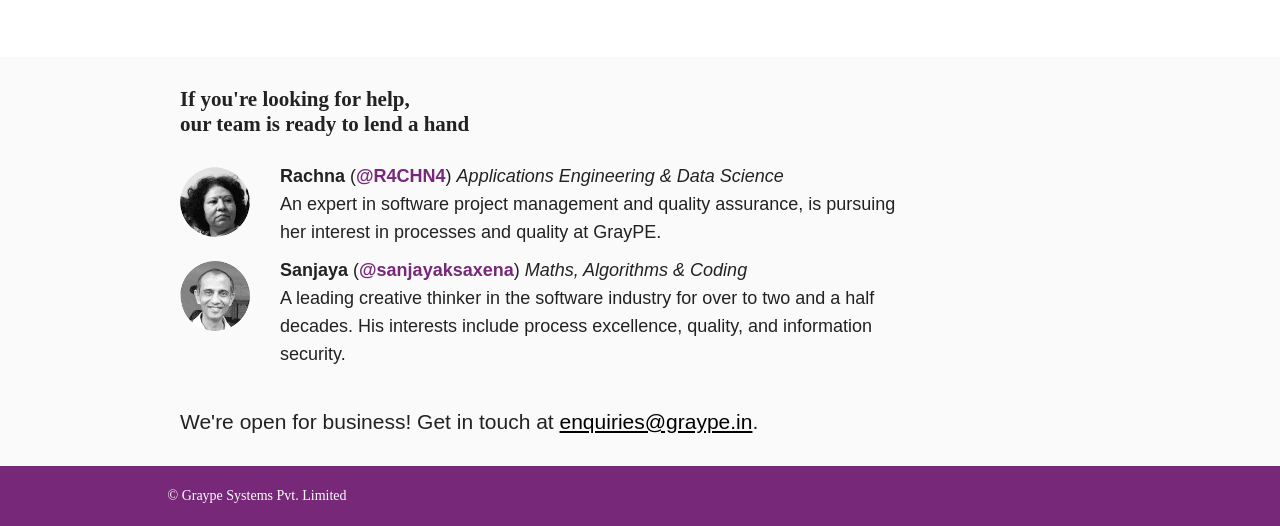
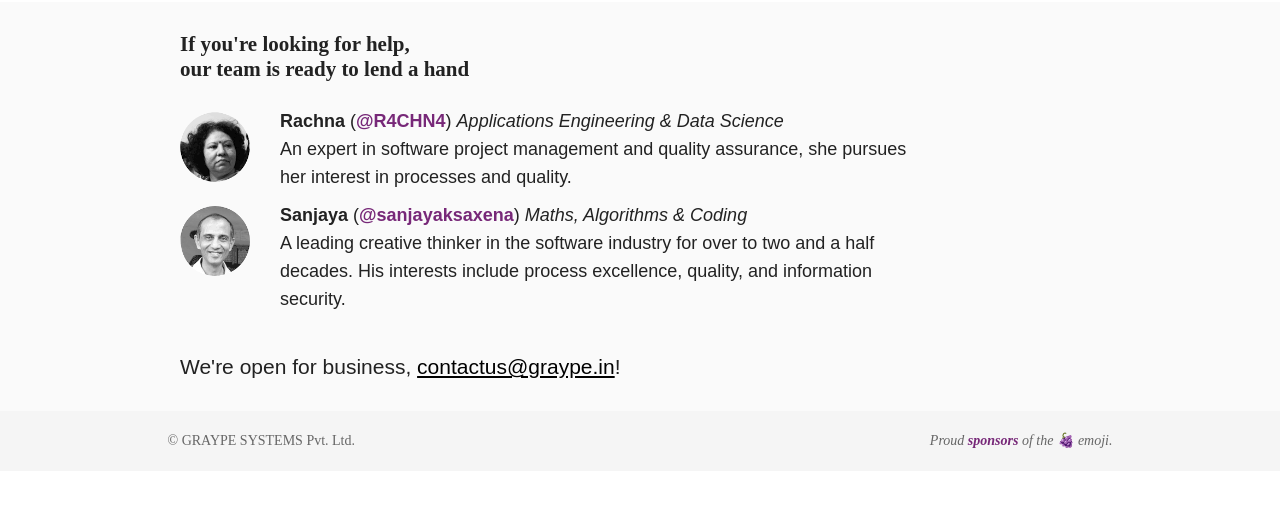
Before and after one commit to GR4YPE/gr4ype.github.io, a website: page index.html in a window 1280 px wide. Shown: the part 1222-1748 px from the top of the page. After the commit the page ends 1693 px from the top, so only its background shows below. Drawn offline with nearby package versions, Linux system fonts and the light colour scheme.

Commit message:
Minor changes

```diff
--- a/index.html
+++ b/index.html
@@ -43,7 +43,7 @@
 	<div class="row">
 		<section class="col-md-8 col-md-offset-1 products">
 			<h1>
-				We create tools to make decision science<br/>
+				We make decision science<br/>
 				 accessible to all kinds of businesses
 			</h1>
 
@@ -98,7 +98,7 @@
 				<strong>Rachna</strong> (<a href="https://twitter.com/R4CHN4/">@R4CHN4</a>)
 				<em>Applications Engineering &amp; Data Science</em>
 				<br/>
-				An expert in software project management and quality assurance, is pursuing her interest in processes and quality at GrayPE.
+				An expert in software project management and quality assurance, she pursues her interest in processes and quality.
 			</p>
 
 
@@ -112,8 +112,8 @@
 			</p>
 
 			<p id="contact">
-				We're open for business! Get in touch at
-				<a href="mailto:enquiries@graype.in">enquiries@graype.in</a>.
+				We're open for business,
+				<a href="mailto:contactus@graype.in">contactus@graype.in</a>!
 			</p>
 		</section>
 	</div>
@@ -123,7 +123,10 @@
 	<div class="container">
 		<div class="row">
 			<section class="col-md-10 col-md-offset-1">
-				<p>&copy; Graype Systems Pvt. Limited</p>
+				<p>
+					&copy; GRAYPE SYSTEMS Pvt. Ltd.
+					<em>Proud <a href="https://twitter.com/unicode/status/837710612050255874">sponsors</a> of the &#x1F347; emoji.</em>
+				</p>
 			</section>
 		</div>
 	</div>
--- a/stylesheets/master.css
+++ b/stylesheets/master.css
@@ -15,6 +15,10 @@ a:hover {
 header {
 	margin-top: 60px;
 	margin-bottom: 7px;
+}
+
+header p {
+	font-size: 1.5em;
 }
 
 #logo {
@@ -49,14 +53,14 @@ main p {
 }
 
 section.products img {
-	max-width: 80%;
+	max-width: 50%;
 	max-height: 200px;
 	margin: 0 auto;
 	display: block;
 }
 
 section.products img.decisively {
-	margin-top: 90px;
+	margin-top: 60px;
 }
 
 section.products > div.row {
@@ -117,14 +121,18 @@ p#contact a {
 
 
 footer {
-	background-color: #772878;
+	background-color: #f5f5f5;
 	margin: 0;
 	margin-top: -30px;
 	min-height: 60px;
 	font-size: 14px;
-	color: #fff;
+	color: #666;
 }
 
 footer p {
 	margin-top: 20px;
 }
+
+footer p em {
+	float: right;
+}
```
